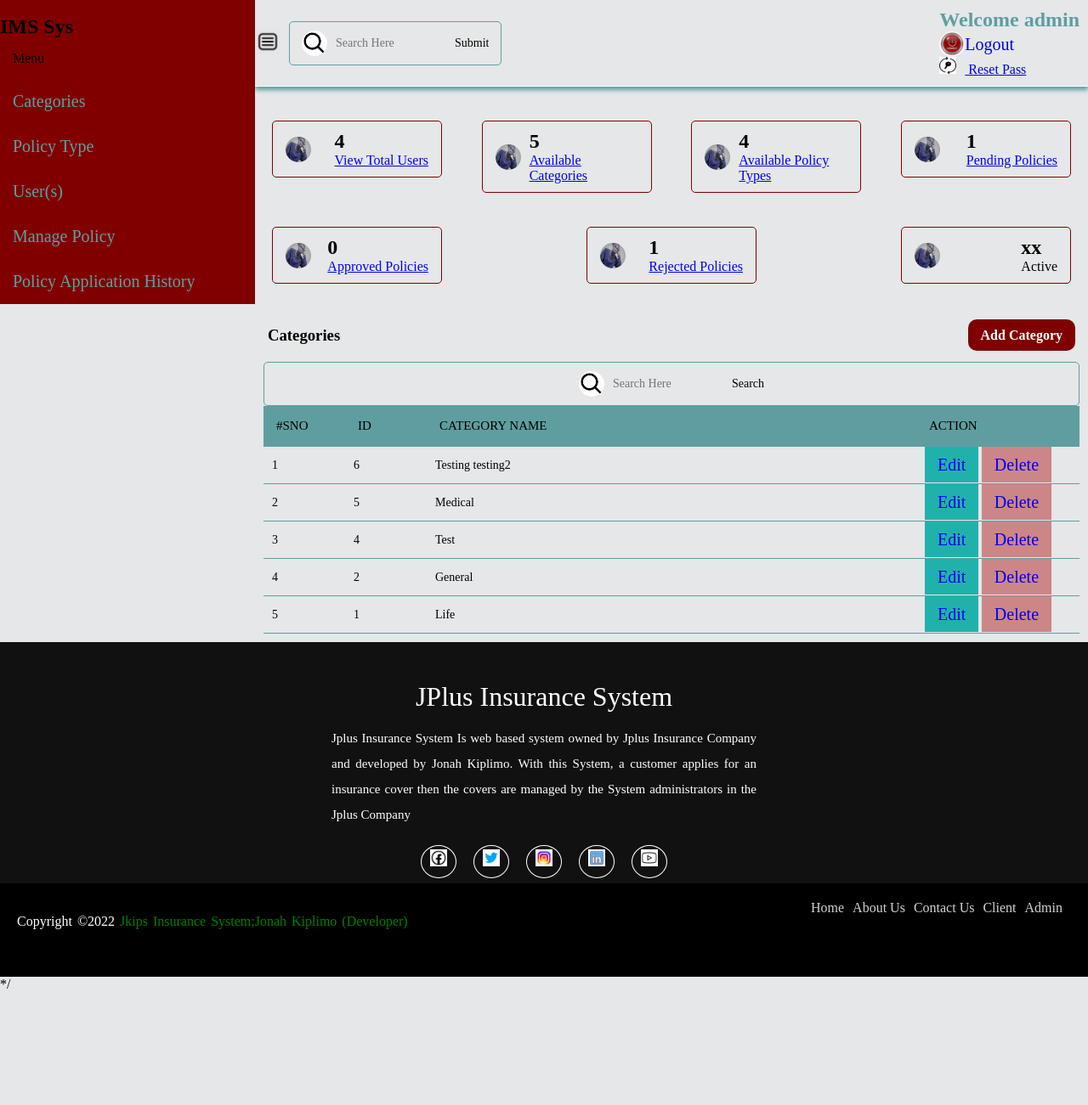
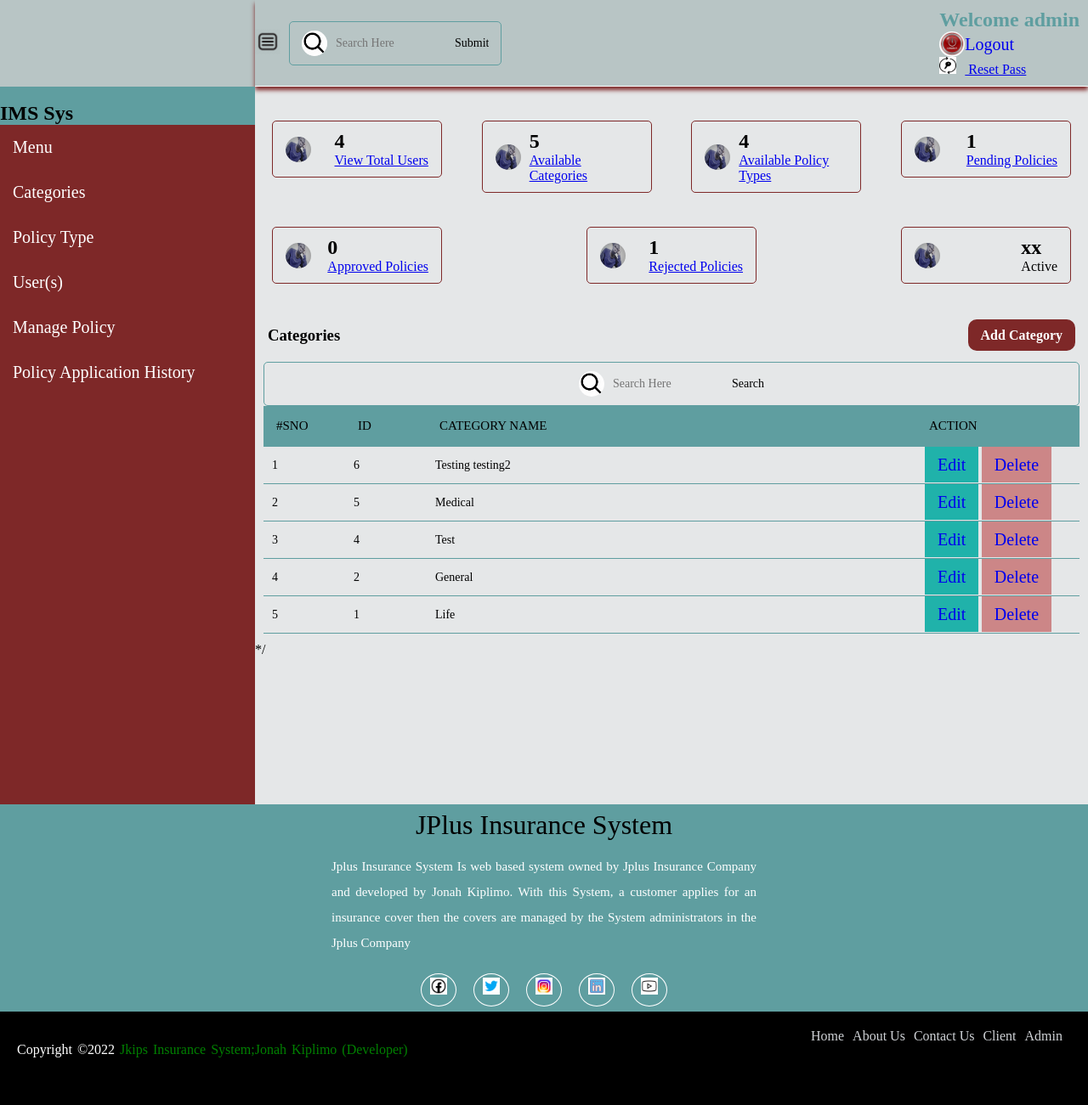
Before and after one commit to JONAHKIPKORIR/insurance_system, a PHP site: page / in a window 1280 px wide. Shown: the whole page at 85% size. Before the commit the page ends 1164 px from the top, so only its background shows below. Run offline with PHP 8.4, Linux system fonts and the light colour scheme; a user stored in the database is signed in; data comes from the database, SQL or seed files in the repository.

Commit message:
Fixed styling for header sidebar and footer

```diff
--- a/includes/footer.inc.php
+++ b/includes/footer.inc.php
@@ -1,13 +1,8 @@
 <style>
     footer{
-       position: relative;
-        bottom: 0;
-        left: 0;right: 0;
-        background: #111;
-        height: auto;
-        width: auto;
-        color: #fff;
-        padding-top: 40px;
+      width: 100%;
+      background: cadetblue;
+      float: left;
 
     }
     .footer-content {
--- a/style.css
+++ b/style.css
@@ -2,7 +2,7 @@
 
  :root{
     --body-color:#E5E7E8;
-    --menu-bgcolor:#800000;
+    --menu-bgcolor:#7e2828;
     --text-color-menu:rgb(93, 93, 93);
     --text-bgcolor-hover:rgba(204, 191, 191, 0.582);
     --text-bgcolor-light:rgb(165, 162, 162);
@@ -17,7 +17,8 @@
         body{
             width: 100%;
             background: var(--body-color);
-            position: relative;
+            float: left;
+
 
         }
         a.editbtn {
@@ -48,22 +49,39 @@
             justify-content: space-between;
             flex-wrap: wrap;
         }
+        .main-container {
+            background:rgb(184, 197, 197);
+            width: 100%;
+        }
+
         #menu {
-            background: var(--menu-bgcolor);
+            background: cadetblue;
             width: 300px;
-            position: fixed;
-            top: 0;
             float: left;
+
+
+
+        }
+        .items {
+            background: #7e2828;
+            height: 100vh;
+
         }
         .items li {
             padding: 15px;
             list-style: none;
+            font-size: 20px;
+            color: #fff;
+        }
+        .items li:hover {
+            background: cadetblue;
+
         }
         .items li a {
             text-decoration: none;
             cursor: pointer;
-            color: cadetblue;
             font-size: 20px;
+            color: #fff;
         }
         .interface {
             width: calc(100% - 300px);
@@ -75,7 +93,7 @@
             align-items: center;
             justify-content: space-between;
             border-bottom: 1px solid #fff;
-            box-shadow: 0 4px 5px cadetblue;
+            box-shadow: 0 4px 5px var(--menu-bgcolor);
 
 
 
@@ -84,6 +102,7 @@
             display: flex;
             justify-content: center;
             align-items: center;
+
         }
         .top_navigation img {
             margin-right: 10px;
--- a/top.inc.php
+++ b/top.inc.php
@@ -34,6 +34,7 @@ if (!isset($_SESSION['ROLE'])) {
 </head>
 <body>
    <div class="main-container">
+
 <section class="interface">
 
     <div class="navigation">
--- a/view_single_user.php
+++ b/view_single_user.php
@@ -163,5 +163,5 @@ if (isset($_GET['id'])) {
                         </script>
 
 <?php
-require('footer.inc.php')
+require('includes/footer.inc.php')
 ?>
```
Also changed, not shown: assets/css/style.css (added, +107 -0 lines), css/style.css (+1 -6 lines), home1.php (added).
